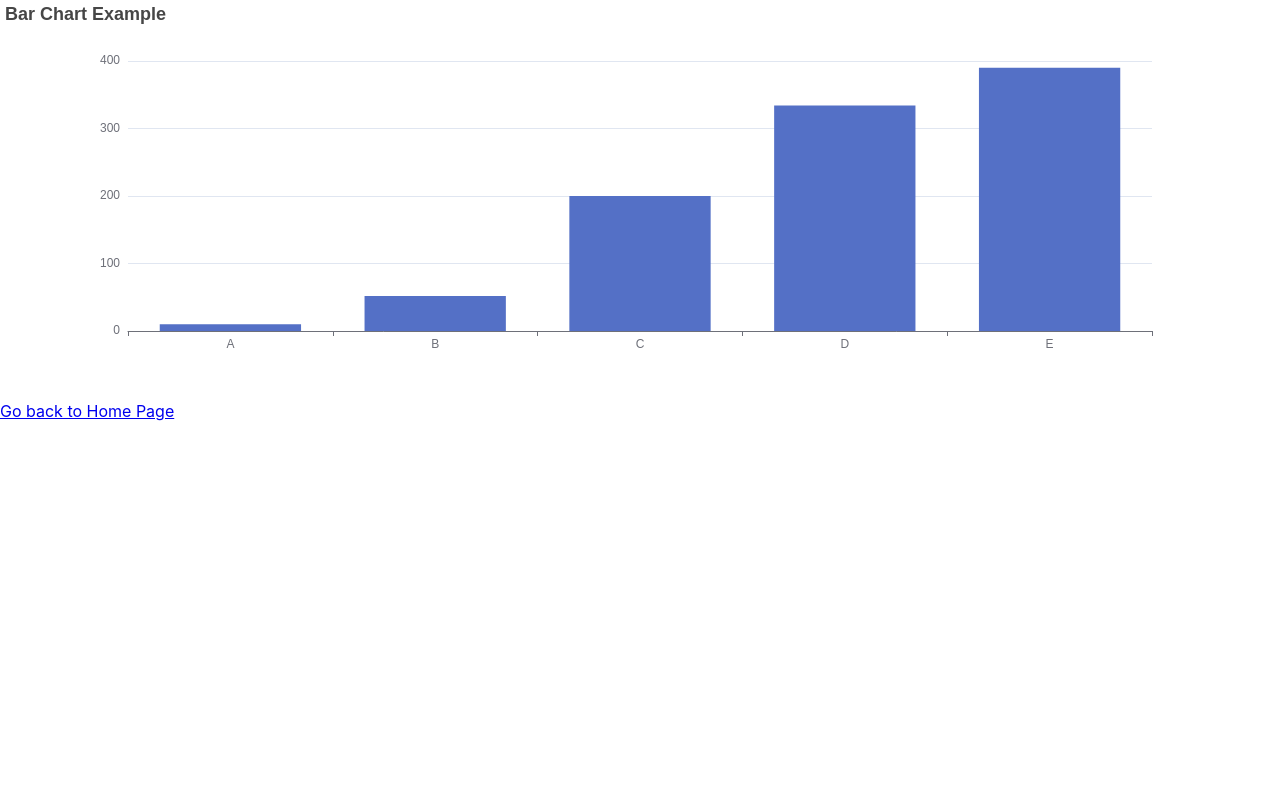
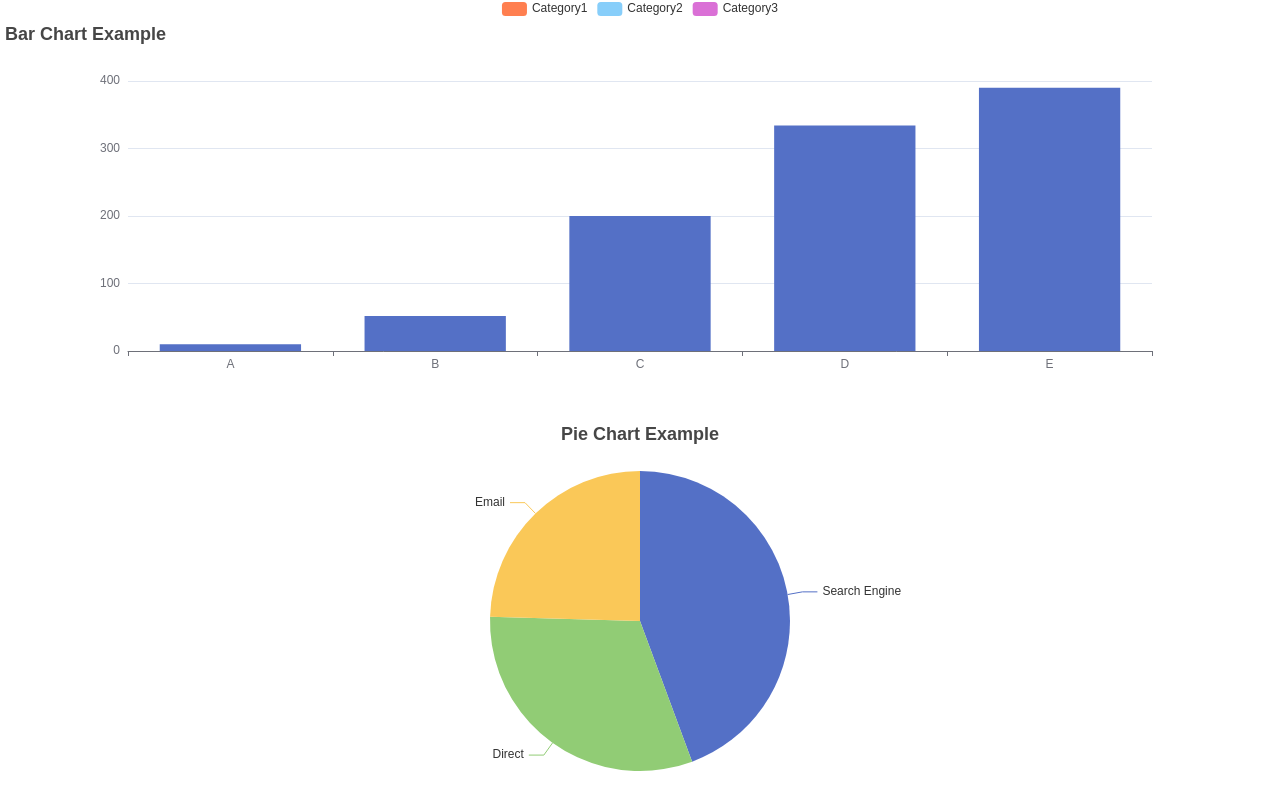
Before and after one commit to Korice0307/rag-view, a React (Create React App) app: page /ResultPage in a window 1280 px wide. Shown: the part 703-1512 px from the top of the page. Before the commit the page ends 1124 px from the top, so only its background shows below. Built offline with nearby package versions, Linux system fonts and the light colour scheme.

Commit message:
three EChart Type

```diff
--- a/src/EChart/PieChart.js
+++ b/src/EChart/PieChart.js
@@ -1,2 +1,23 @@
 import React from "react";
 import ReactECharts from "echarts-for-react";
+
+function PieChart() {
+    const pieChartOption = {
+        title: { text: "Pie Chart Example", left: "center" },
+        tooltip: { trigger: "item" },
+        series: [
+            {
+                type: "pie",
+                data: [
+                    { value: 1048, name: "Search Engine" },
+                    { value: 735, name: "Direct" },
+                    { value: 580, name: "Email" },
+                ],
+            },
+        ],
+    };
+
+    return <ReactECharts option={pieChartOption} style={{ height: 400, width: "100%" }} />;
+}
+
+export default PieChart;
--- a/src/page/HomePage.js
+++ b/src/page/HomePage.js
@@ -1,11 +1,9 @@
 import React from "react";
 import { Link } from "react-router-dom";
-import ChartObj from "../EChart/ChartObj";
 
 function HomePage() {
     return (
         <div>
-            <ChartObj />
             <h1>Home Page</h1>
             <p>Welcome to the Home Page!</p>
             <Link to="/ResultPage">Go to Result Page</Link>
--- a/src/page/view/ResultPage.js
+++ b/src/page/view/ResultPage.js
@@ -1,14 +1,17 @@
 import React from "react";
 import { Link } from "react-router-dom";
-import BarChart from '../../EChart/BarChart';
+import BarChart from "../../EChart/barChart";
 import ChartObj from '../../EChart/ChartObj';
+import PieChart from "../../EChart/PieChart";
 
 function ResultPage() {
     return (
         <div>
-            <ChartObj/>
-            <BarChart/>
             <Link to="/">Go back to Home Page</Link>
+            <ChartObj />
+            <BarChart />
+            <PieChart />
+
         </div>
     );
 }
```
